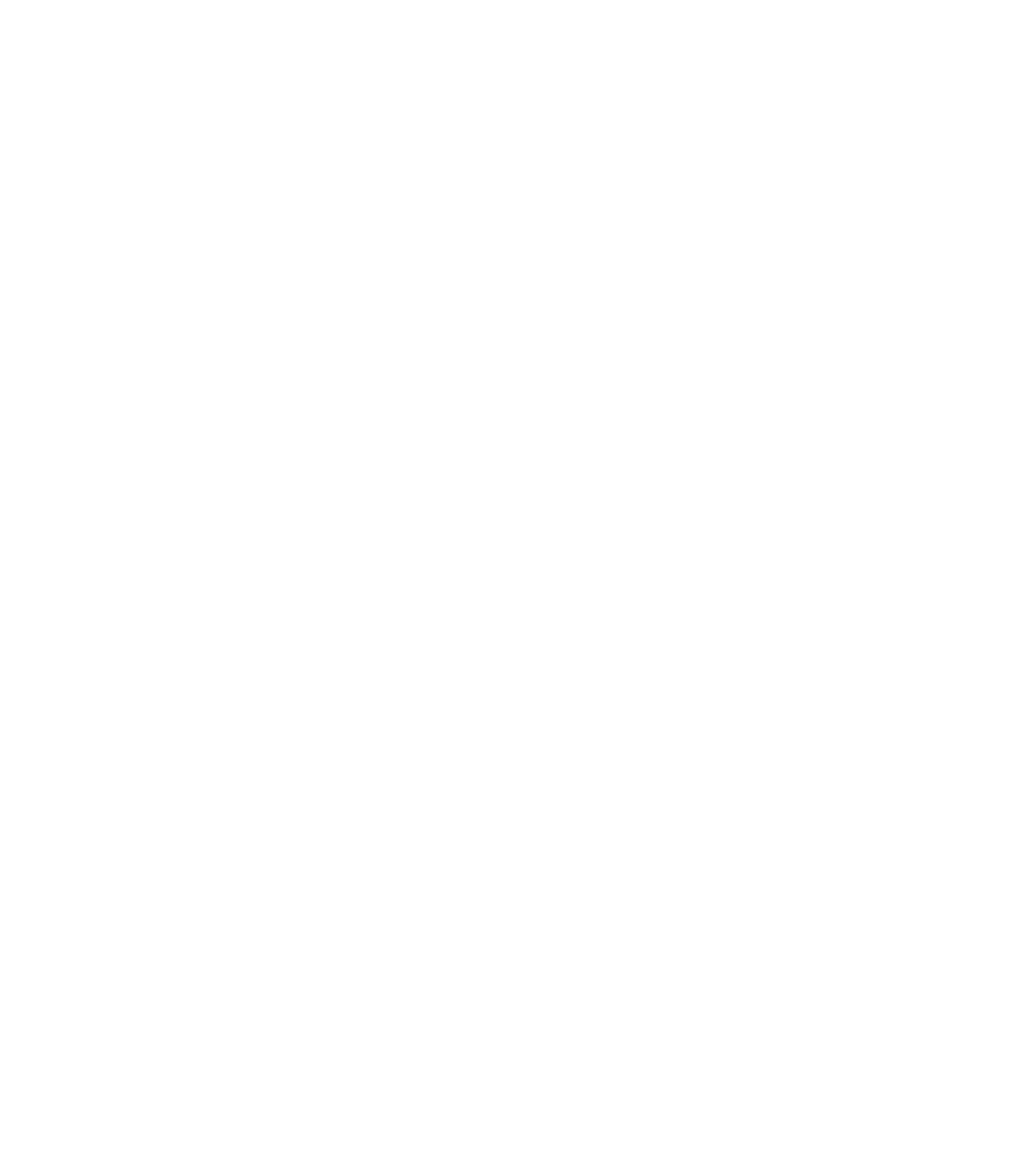
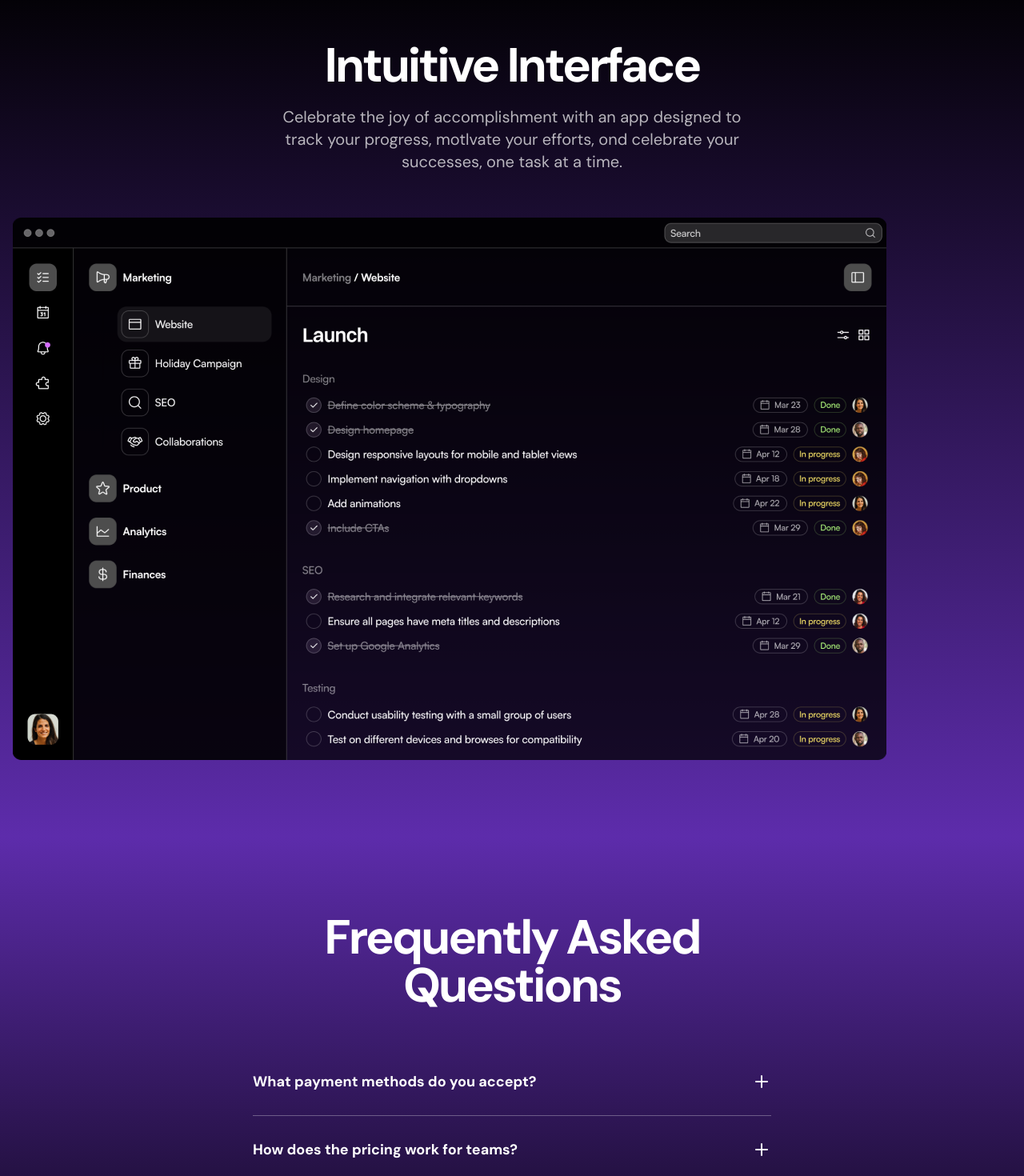
Before and after one commit to CodeWithSomesh/The-Life-Manager-Landing-Page, a Next.js app: page / in a window 1280 px wide. Shown: the part 1860-3330 px from the top of the page at 80% size. Before the commit the page ends 1816 px from the top, so only its background shows below. Built offline with nearby package versions, Linux system fonts and the light colour scheme.

Commit message:
Done with FAQs Section

```diff
--- a/src/components/FAQs.tsx
+++ b/src/components/FAQs.tsx
@@ -1,3 +1,9 @@
+"use client"
+
+import React from 'react';
+import PlusIcon from '../assets/icons/plus.svg'
+import MinusIcon from '../assets/icons/minus.svg'
+
 const items = [
   {
     question: "What payment methods do you accept?",
@@ -21,6 +27,38 @@
   },
 ];
 
+const AccordianItem = ({question, answer}: {question: string; answer:string;}) => {
+
+  const [isOpen, setIsOpen] = React.useState(false);
+
+  return (
+    <div key={question} className='py-7 border-b border-white/30'
+    onClick={()=> setIsOpen(!isOpen)}>
+      <div className='flex items-center'>
+        <span className='flex-1 text-lg font-bold'>{question}</span>
+        {isOpen ? <MinusIcon /> : <PlusIcon />}
+      </div>
+
+      <div className={`mt-4 ${isOpen ? '' : 'hidden'}`}>{answer}</div>
+    </div>
+  )
+}
+
 export const FAQs = () => {
-  return null;
+  return (
+    <div className="bg-black text-white bg-gradient-to-b from-[#5D2CAB] to-black py-[72px] sm:py-24">
+      <div className="container">
+        <h2 className='text-center text-5xl sm:text-6xl sm:max-w-[648px] mx-auto font-bold tracking-tighter'>
+          Frequently Asked Questions
+        </h2>
+
+        <div className='mt-12 max-w-[648px] mx-auto'>
+          {items.map(({question, answer}) => (
+            <AccordianItem question={question} answer={answer} key={question} />
+          ))}
+        </div>
+      </div>
+
+    </div>
+  );
 };
--- a/src/components/ProductShowcase.tsx
+++ b/src/components/ProductShowcase.tsx
@@ -1,5 +1,24 @@
+import Image from "next/image";
 import appScreen from "../assets/images/app-screen.png";
 
 export const ProductShowcase = () => {
-  return null;
+  return (
+    <div className="bg-black text-white bg-gradient-to-b from-black to-[#5D2CAB] py-[72px] sm:py-24">
+      <div className="container">
+        <h2 className="text-center text-5xl sm:text-6xl font-bold tracking-tighter">Intuitive Interface</h2>
+
+        <div className="max-w-xl mx-auto">
+          <p className="text-xl text-center text-white/70 mt-5">
+            Celebrate the joy of accomplishment with an app designed to track your
+            progress, motlvate your efforts, ond celebrate your successes, one
+            task at a time.
+          </p>
+        </div>
+
+        <Image src={appScreen} alt="The product screenshot"
+        className="mt-14"
+        />
+      </div>
+    </div>
+  );
 };
```
